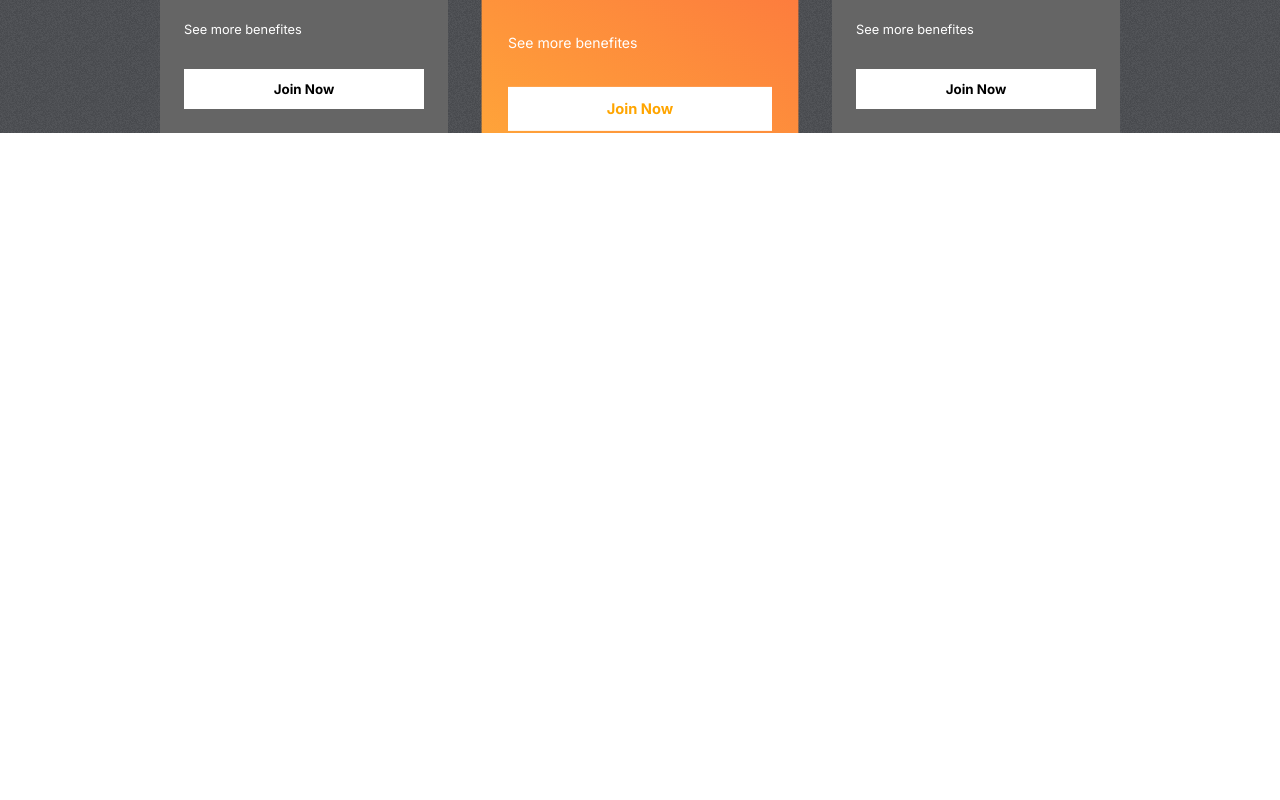
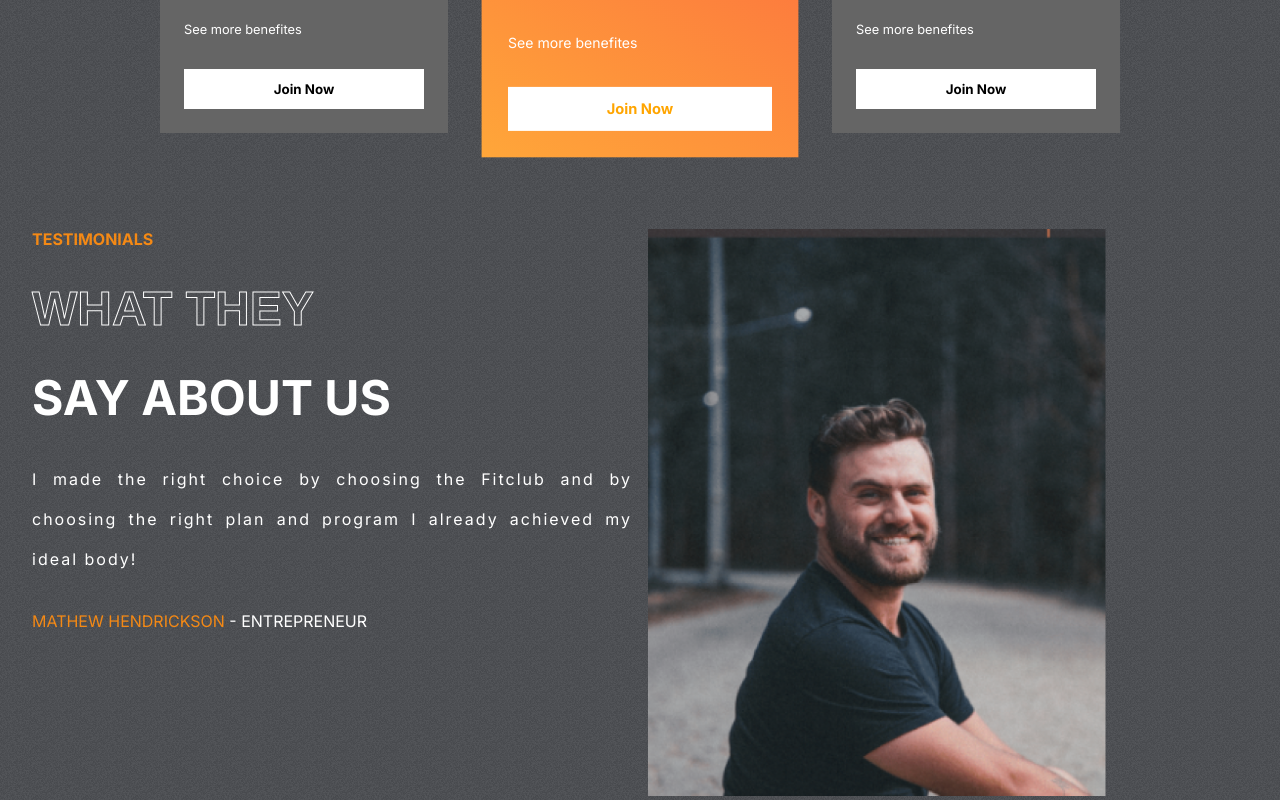
Before and after one commit to zeadhasan/FitClub-Starter, a React (Create React App) app: page / in a window 1280 px wide. Shown: the part 2299-3099 px from the top of the page. Before the commit the page ends 2432 px from the top, so only its background shows below. Built offline with nearby package versions, Linux system fonts and the light colour scheme.

Commit message:
testimonials text part commit

```diff
--- a/src/App.js
+++ b/src/App.js
@@ -3,6 +3,7 @@
 import Plans from "./components/Plans/Plans";
 import Programs from "./components/Programs/Programs";
 import Reasons from "./components/Reasons/Reasons";
+import Testimonials from "./components/Testimonials/Testimonials";
 function App() {
   return (
     <div className="App">
@@ -10,6 +11,7 @@
       <Programs />
       <Reasons />
       <Plans />
+      <Testimonials />
     </div>
   );
 }
--- /dev/null
+++ b/src/components/Testimonials/Testimonials.css
@@ -0,0 +1,33 @@
+.Testimonials {
+  display: flex;
+  gap: 1rem;
+  padding: 0 2rem;
+}
+.left-t {
+  display: flex;
+  flex: 1 1;
+  gap: 2rem;
+  flex-direction: column;
+  text-transform: uppercase;
+  color: white;
+}
+.left-t > :nth-child(1) {
+  color: var(--orange);
+  font-weight: bold;
+}
+.left-t > :nth-child(2),
+.left-t > :nth-child(3) {
+  font-weight: bold;
+  font-size: 3rem;
+}
+.left-t > :nth-child(4) {
+  text-transform: none;
+  text-align: justify;
+  letter-spacing: 2px;
+  line-height: 40px;
+}
+
+.right-t {
+  flex: 1;
+  position: relative;
+}
--- /dev/null
+++ b/src/components/Testimonials/Testimonials.js
@@ -0,0 +1,30 @@
+import React, { useState } from "react";
+import "./Testimonials.css";
+import { testimonialsData } from "../../data/testimonialsData";
+
+const Testimonials = () => {
+  const [selected, setSelected] = useState(0);
+  const tLength = testimonialsData.length;
+
+  return (
+    <div className="Testimonials">
+      <div className="left-t">
+        <span>TESTIMONIALS</span>
+        <span className="stroke-text">WHAT THEY</span>
+        <span>SAY ABOUT US</span>
+        <span>{testimonialsData[selected].review}</span>
+        <span>
+          <span style={{ color: "var(--orange)" }}>
+            {testimonialsData[selected].name}
+          </span>{" "}
+          - {testimonialsData[selected].status}
+        </span>
+      </div>
+      <div className="right-t">
+        <img src={testimonialsData[selected].image} alt="" />
+      </div>
+    </div>
+  );
+};
+
+export default Testimonials;
```
